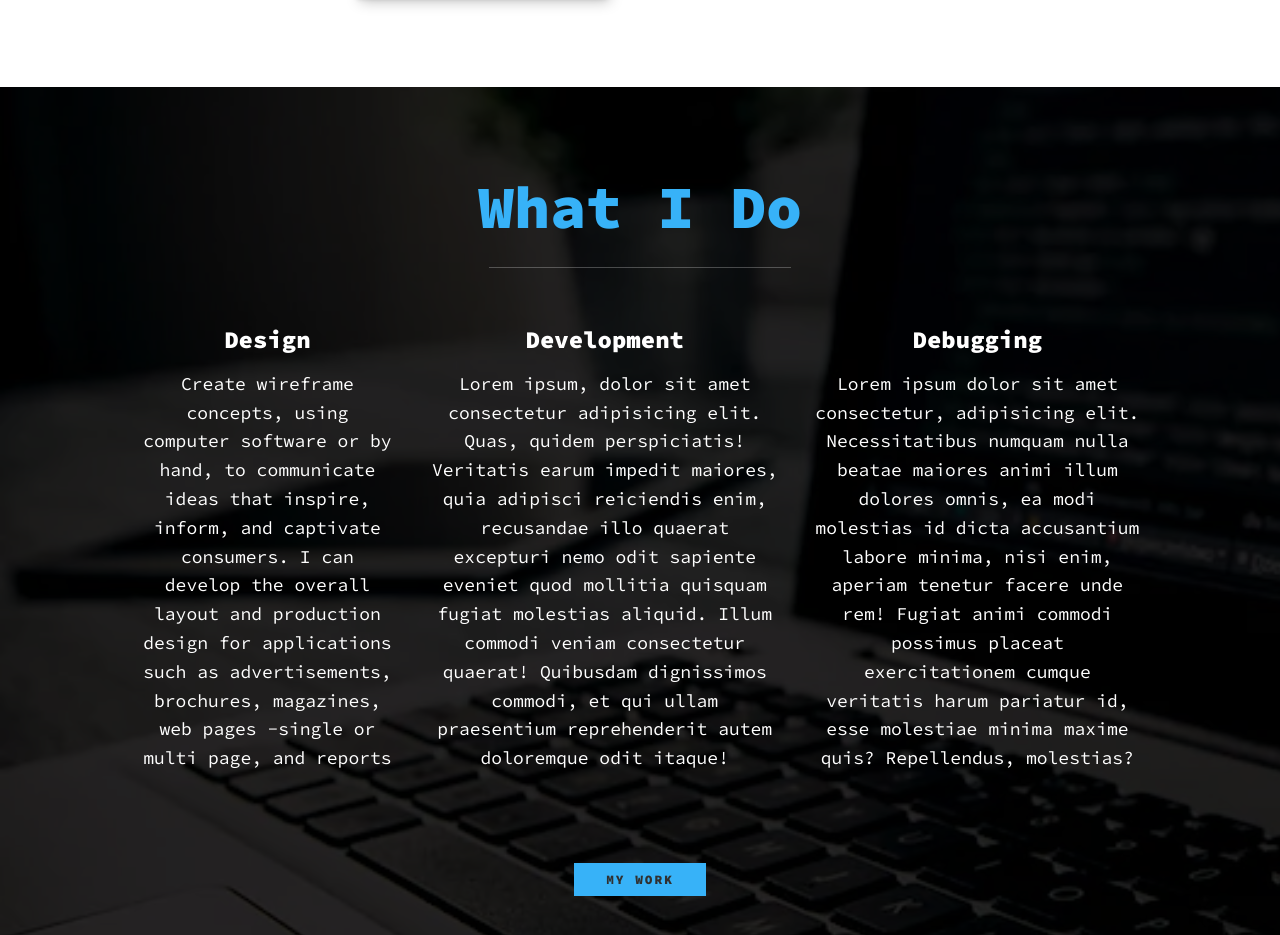
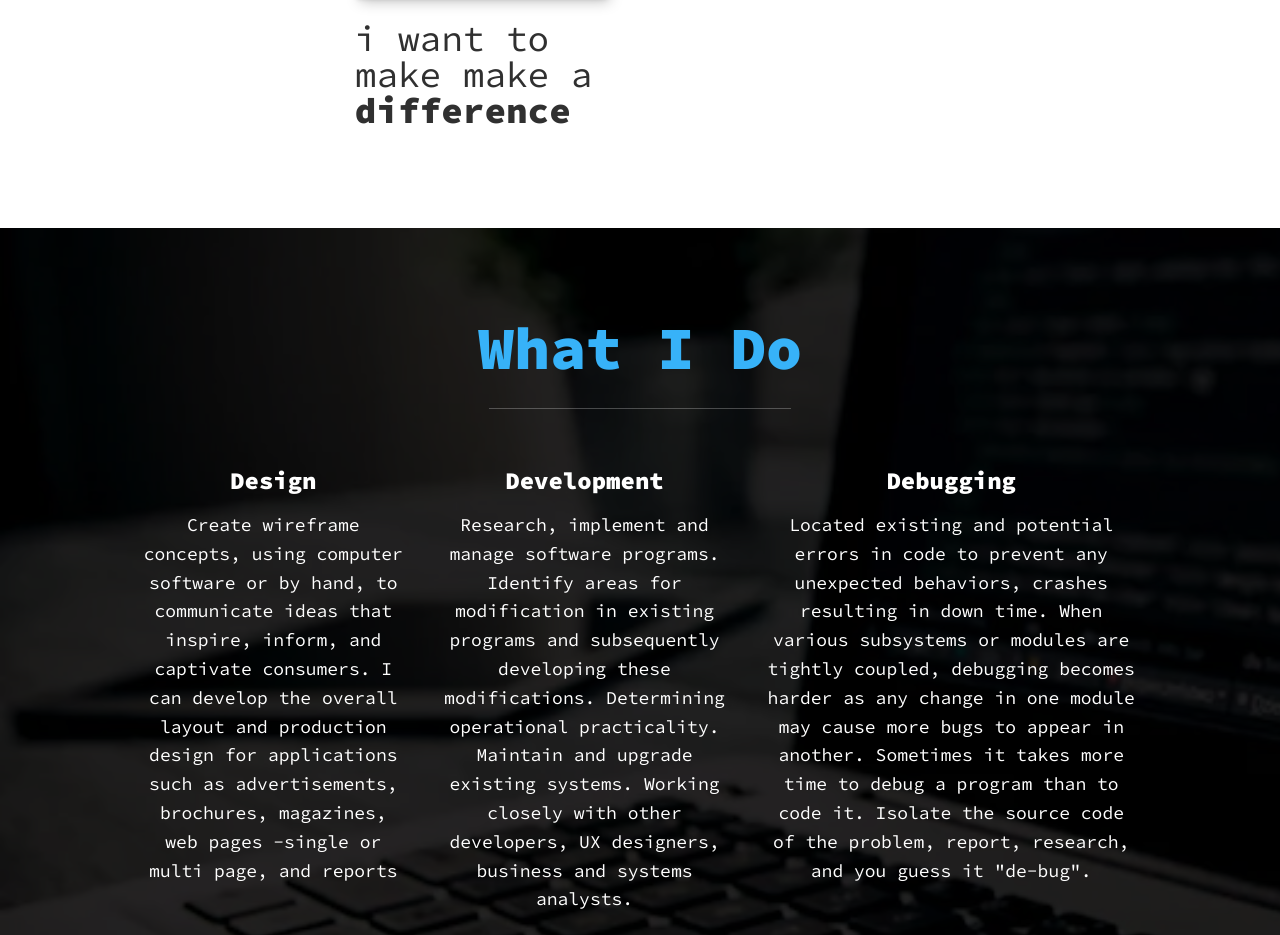
Before and after one commit to DevArtK/Portfolio, a plain HTML site: page index.html in a window 1280 px wide. Shown: the part 625-1560 px from the top of the page. Drawn offline with nearby package versions, Linux system fonts and the light colour scheme; files whose address does not match are found by name.

Commit message:
What i do sections competed

```diff
--- a/index.html
+++ b/index.html
@@ -56,6 +56,8 @@
     <h1 class="section__title section__title--intro">
       Hi, I am <strong>Artur Kaminski</strong>
     </h1>
+    <h1 class="section__title section__title--intro">i want to make make a
+      <strong>difference</strong></strong></h1>
     <p class="section__subtitle section__subtitle--intro">Full Stack Dev</p>
     <img src="media/images/portfolio-image1.jpeg" alt="face image of person with glasses on smiling" class="intro__img">
   </section>
@@ -78,19 +80,19 @@
       <!-- Service 2 -->
       <div class="service">
         <h3>Development</h3>
-        <p>Lorem ipsum, dolor sit amet consectetur adipisicing elit. Quas, quidem perspiciatis! Veritatis earum impedit
-          maiores, quia adipisci reiciendis enim, recusandae illo quaerat excepturi nemo odit sapiente eveniet quod
-          mollitia quisquam fugiat molestias aliquid. Illum commodi veniam consectetur quaerat! Quibusdam dignissimos
-          commodi, et qui ullam praesentium reprehenderit autem doloremque odit itaque!</p>
+        <p>Research, implement and manage software programs. Identify areas for modification in existing programs and
+          subsequently developing these modifications. Determining operational practicality. Maintain and upgrade
+          existing systems. Working closely with other developers, UX designers, business and systems analysts. </p>
       </div>
 
       <!-- Service 3 -->
       <div class="service">
         <h3>Debugging</h3>
-        <p>Lorem ipsum dolor sit amet consectetur, adipisicing elit. Necessitatibus numquam nulla beatae maiores animi
-          illum dolores omnis, ea modi molestias id dicta accusantium labore minima, nisi enim, aperiam tenetur facere
-          unde rem! Fugiat animi commodi possimus placeat exercitationem cumque veritatis harum pariatur id, esse
-          molestiae minima maxime quis? Repellendus, molestias?</p>
+        <p>Located existing and potential errors in code to prevent any unexpected behaviors, crashes resulting in down
+          time. When various subsystems or modules are tightly coupled, debugging becomes harder as any change in one
+          module may cause
+          more bugs to appear in another. Sometimes it takes more time to debug a program than to code it. Isolate the
+          source code of the problem, report, research, and you guess it "de-bug".</p>
       </div>
     </div>
 
```
